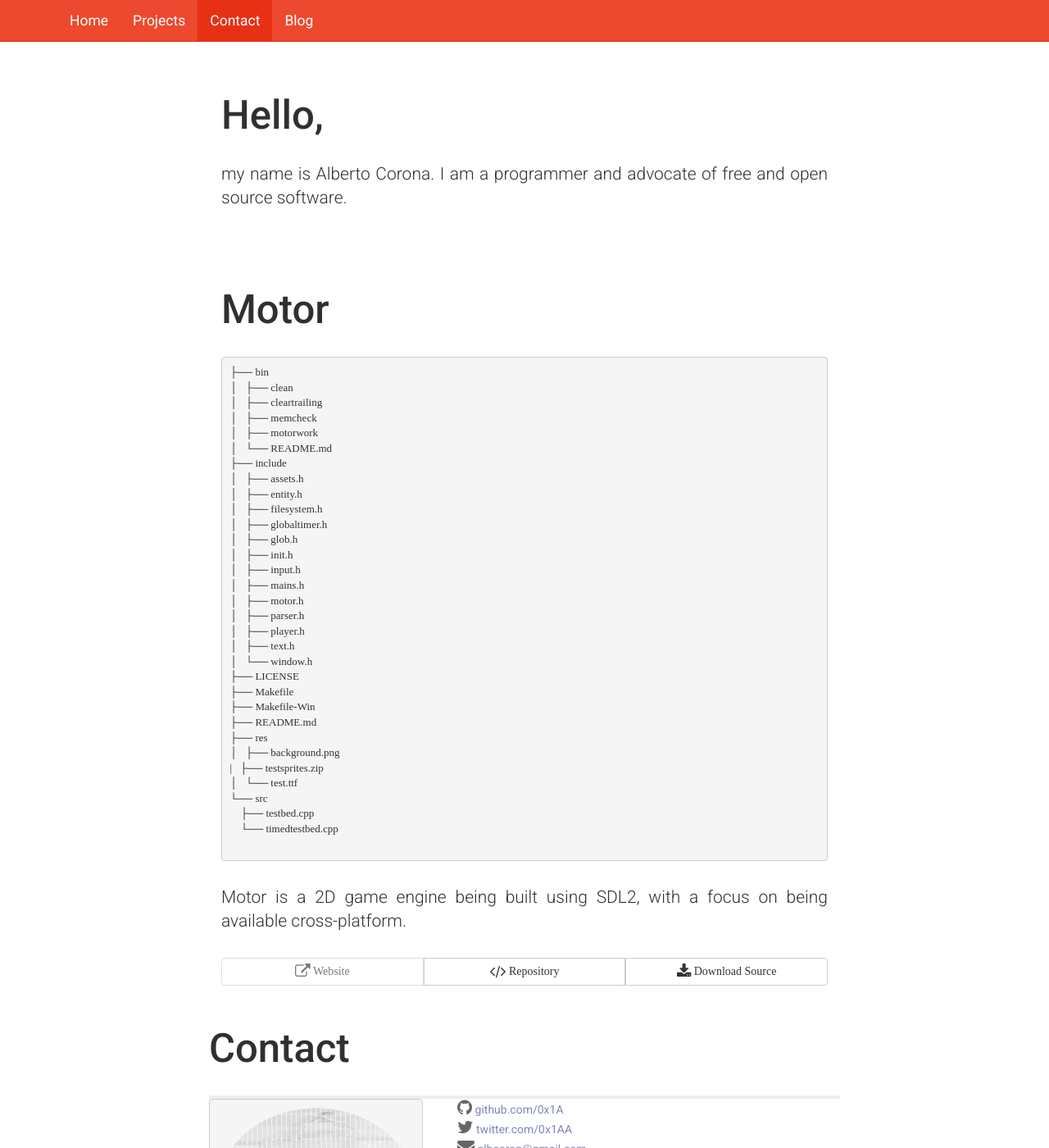
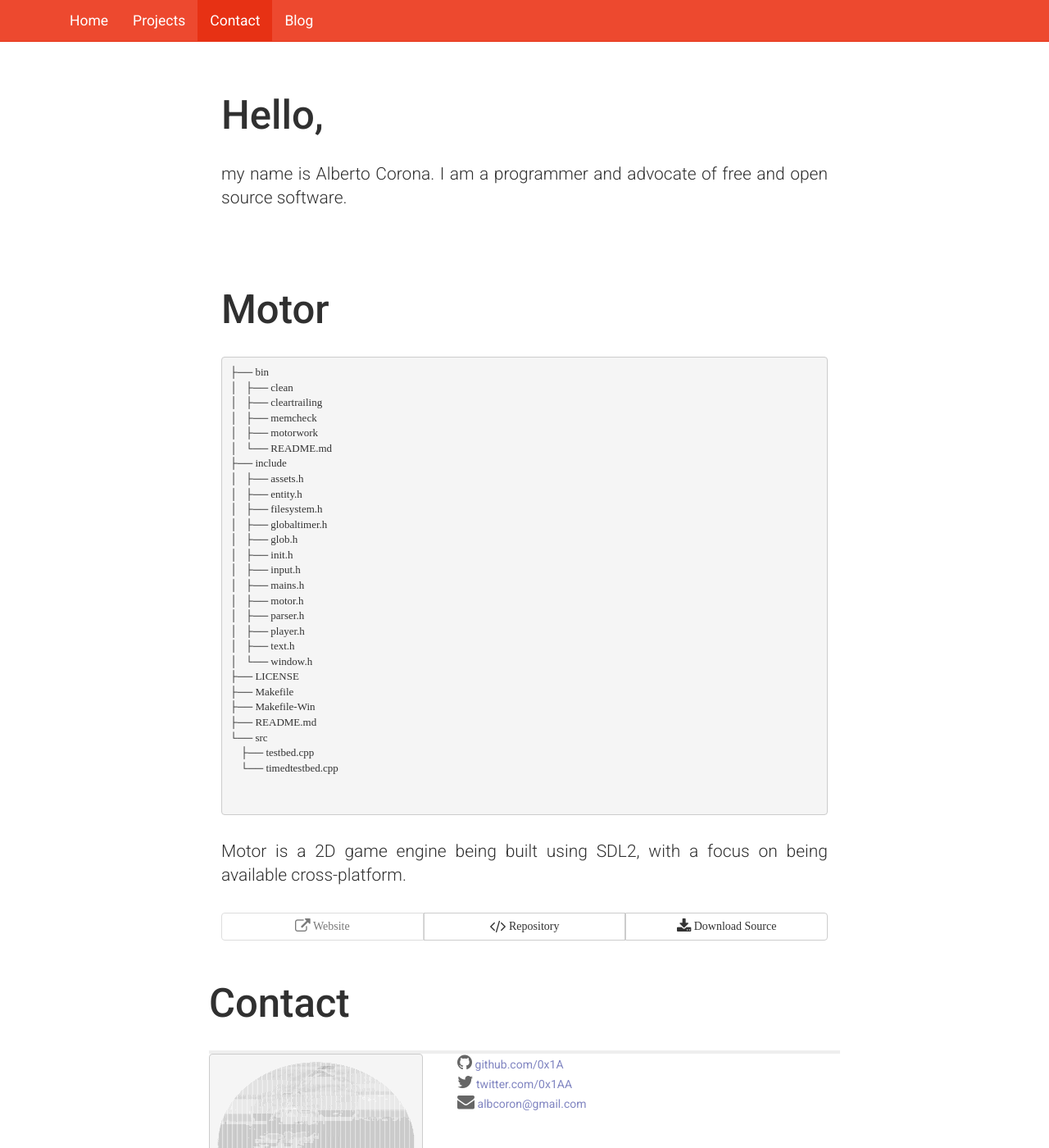
Before and after one commit to 0X1A/wwebsiteasontheinternet, a Jekyll site: the page built from index.html, in a window 1280 px wide and 1400 px high. Shown: the whole window at 82% size. Built offline with Jekyll 4.4.1, drawn with Linux system fonts in a browser that asks for light colours; nearby versions of some CDN libraries; some web fonts are replaced; Markdown is read by kramdown in place of the engine named in the settings; comment, search, counter and statistics services are not loaded.

Commit message:
Change font sizes, update motor tree
Change font sizes on posts, both pre and regular text. Updated the motor
tree.

Signed-off-by: Alberto Corona <albcoron@gmail.com>

```diff
--- a/css/main.css
+++ b/css/main.css
@@ -145,7 +145,7 @@ a:visited { color: #303030; }
 }
 
 .post p {
-    font-size: 1.25em;
+    font-size: 1.2em;
     padding-top: 10px;
     padding-bottom: 10px;
 }
@@ -155,6 +155,7 @@ a:visited { color: #303030; }
 }
 
 .post pre {
+    font-size: 1em;
     border: 1px solid #ddd;
     background-color: #eef;
     padding: .4em .4em;
--- a/index.html
+++ b/index.html
@@ -42,13 +42,10 @@ title: Home - 0X1A
 ├── Makefile
 ├── Makefile-Win
 ├── README.md
-├── res
-│   ├── background.png
-|   ├── testsprites.zip
-│   └── test.ttf
 └── src
     ├── testbed.cpp
     └── timedtestbed.cpp
+
                 </pre>
                 <p class="lead section-lead">Motor is a 2D game engine being built using SDL2, with a focus on being available cross-platform.</p>
                 <div class="btn-group btn-group-justified">
```
